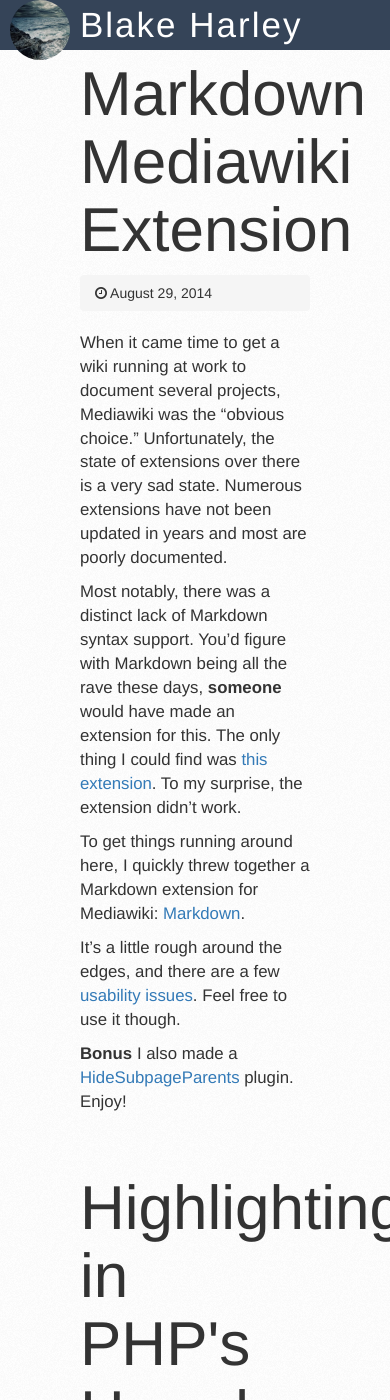
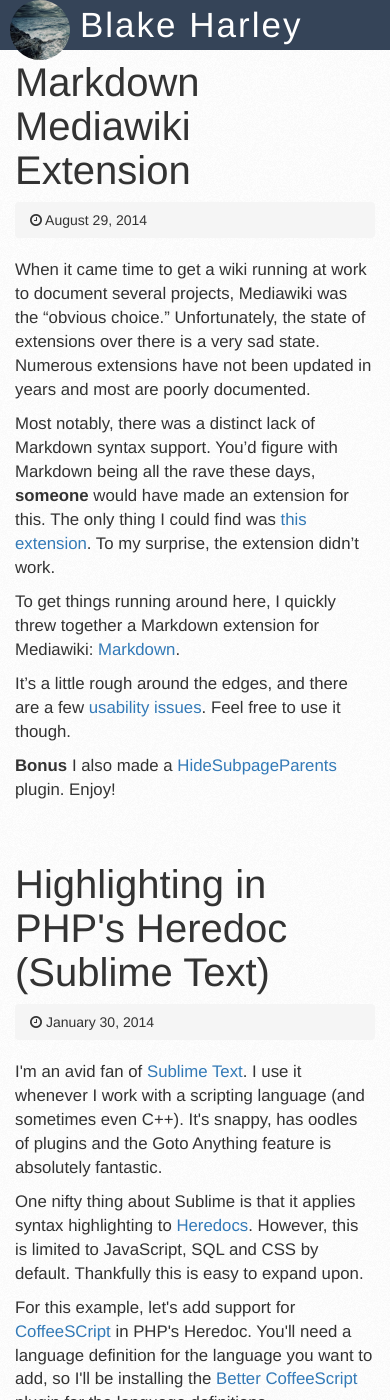
Before and after one commit to bharley/bharley.github.io, a Jekyll site: the page built from index.html, in a window 390 px wide and 1400 px high. Built offline with Jekyll 4.4.1, drawn with Linux system fonts in a browser that asks for light colours; nearby versions of some CDN libraries; Markdown is read by kramdown in place of the engine named in the settings; the list of posts is cut into pages by our own code.

Commit message:
Fix mobile display

```diff
--- a/_sass/_defs.scss
+++ b/_sass/_defs.scss
@@ -37,5 +37,8 @@
 
 /* Variables */
 $headerBackColor: #354458;
-$baseColor: #333;
-$titleFont: Loto, 'Helvetica Neue', Helvetica, Arial, sans-serif;
+$baseColor:       #333;
+$titleFont:       Loto, 'Helvetica Neue', Helvetica, Arial, sans-serif;
+
+$xs-width:        767px;
+$sm-min-width:    768px;
--- a/css/styles.scss
+++ b/css/styles.scss
@@ -101,7 +101,9 @@ body {
 
 /* Content */
 .content {
-    padding: 0 80px;
+    @media screen and (min-width: $sm-min-width) {
+        padding: 0 80px;
+    }
 
     .paginator {
         margin: 60px 0;
@@ -117,7 +119,12 @@ article {
             @include link {
                 color: $baseColor;
                 font-family: $titleFont;
-                font-size: 62px;
+                @media screen and (max-width: $xs-width) {
+                    font-size: 40px;
+                }
+                @media screen and (min-width: $sm-min-width) {
+                    font-size: 62px;
+                }
                 font-weight: normal;
                 text-decoration: none;
             }
```
